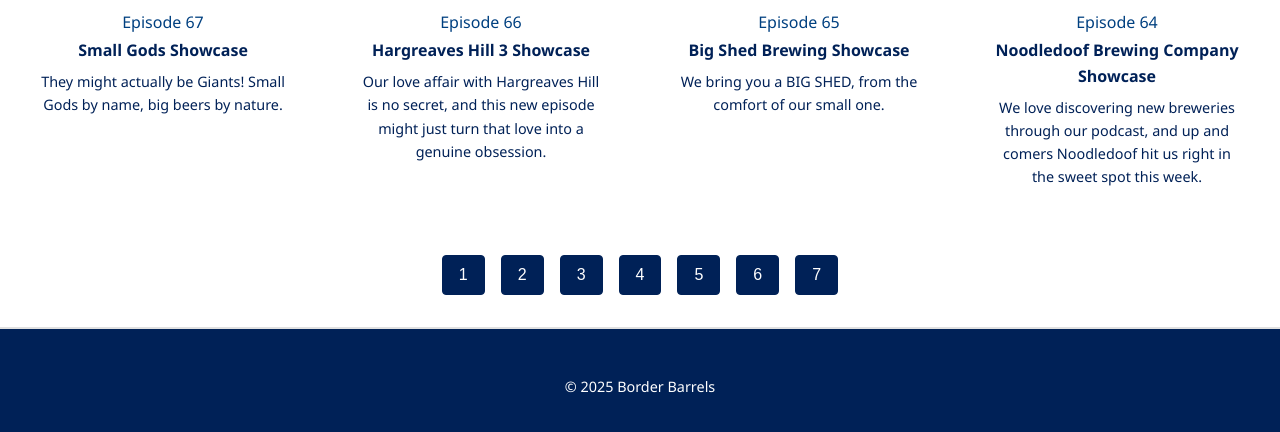
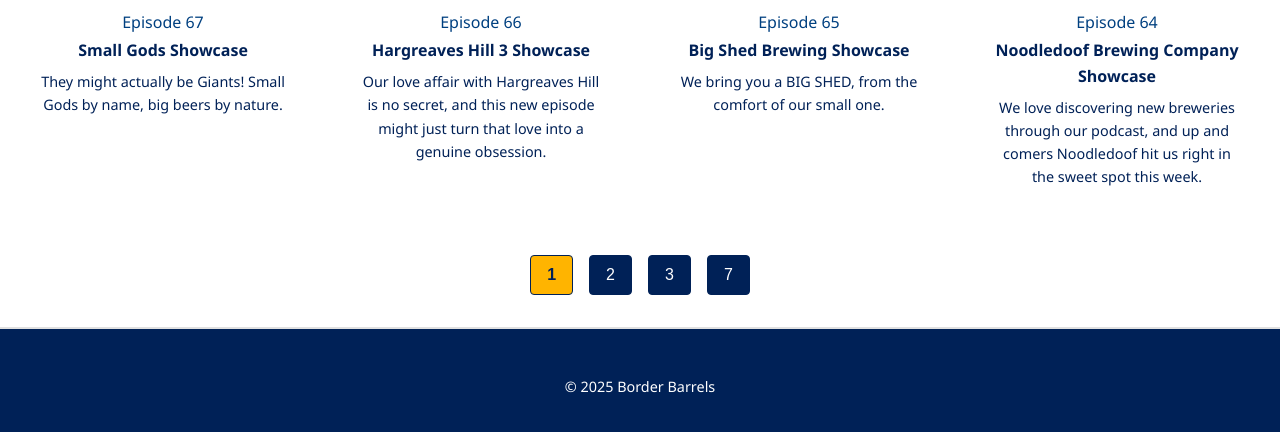
Before and after one commit to RuffLeader/border-barrels, a plain HTML site: page episodes.html in a window 1280 px wide. Shown: the part 1363-1795 px from the top of the page. Drawn offline with Linux system fonts and the light colour scheme.

Commit message:
Update episodes.html

```diff
--- a/episodes.html
+++ b/episodes.html
@@ -510,18 +510,45 @@
 function renderPagination(dataLength) {
   pagination.innerHTML = "";
   const pageCount = Math.ceil(dataLength / itemsPerPage);
+  const pages = [];
 
-  for (let i = 1; i <= pageCount; i++) {
+  const addButton = (page) => {
     const btn = document.createElement("button");
-    btn.textContent = i;
-    if (i === currentPage) btn.disabled = true;
+    btn.textContent = page;
+    if (page === currentPage) {
+      btn.disabled = true;
+      btn.style.backgroundColor = "#ffb400"; // highlight color
+      btn.style.color = "#002157";
+      btn.style.fontWeight = "bold";
+    }
     btn.addEventListener("click", () => {
-      currentPage = i;
+      currentPage = page;
       renderEpisodes(filteredData);
       renderPagination(filteredData.length);
     });
     pagination.appendChild(btn);
+  };
+
+  if (pageCount <= 1) return; // no pagination needed
+
+  // Always show first page
+  addButton(1);
+
+  // Pages before current
+  for (let i = currentPage - 2; i < currentPage; i++) {
+    if (i > 1) addButton(i);
   }
+
+  // Current page
+  if (currentPage > 1 && currentPage < pageCount) addButton(currentPage);
+
+  // Pages after current
+  for (let i = currentPage + 1; i <= currentPage + 2; i++) {
+    if (i < pageCount) addButton(i);
+  }
+
+  // Always show last page
+  if (pageCount > 1) addButton(pageCount);
 }
 
 function applySorting() {
```
